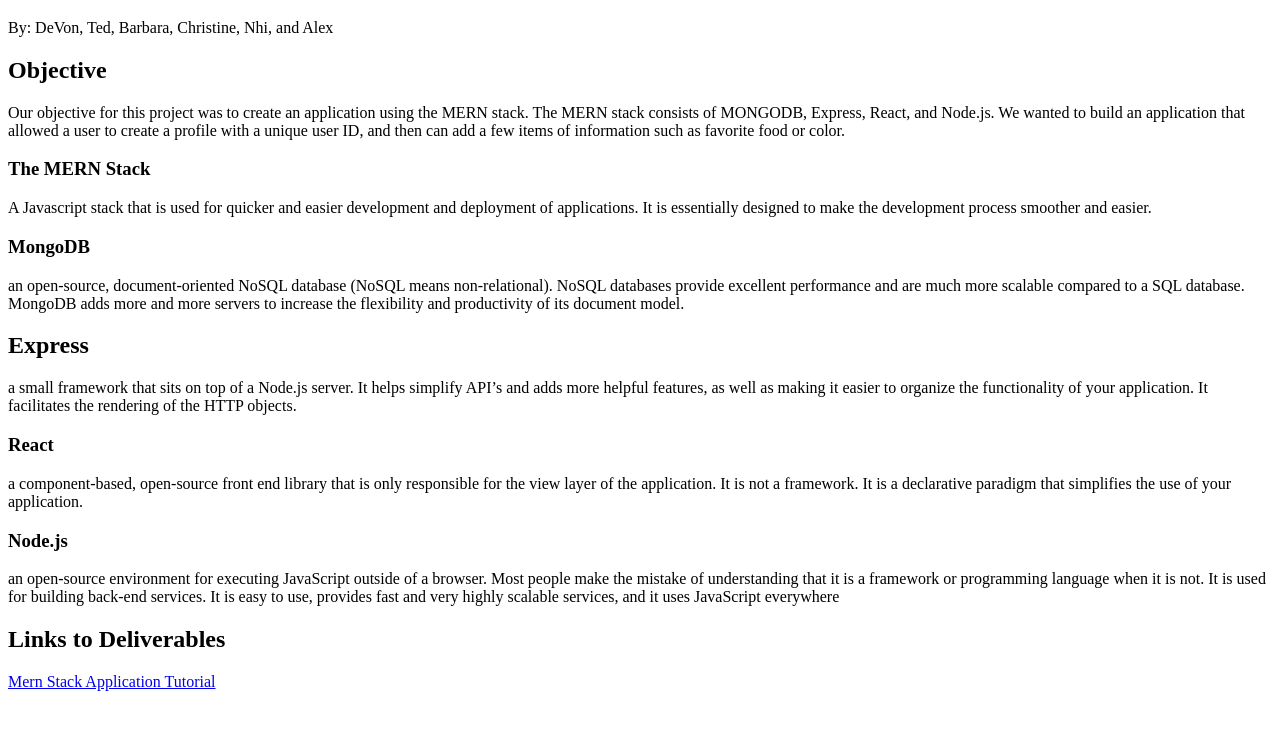
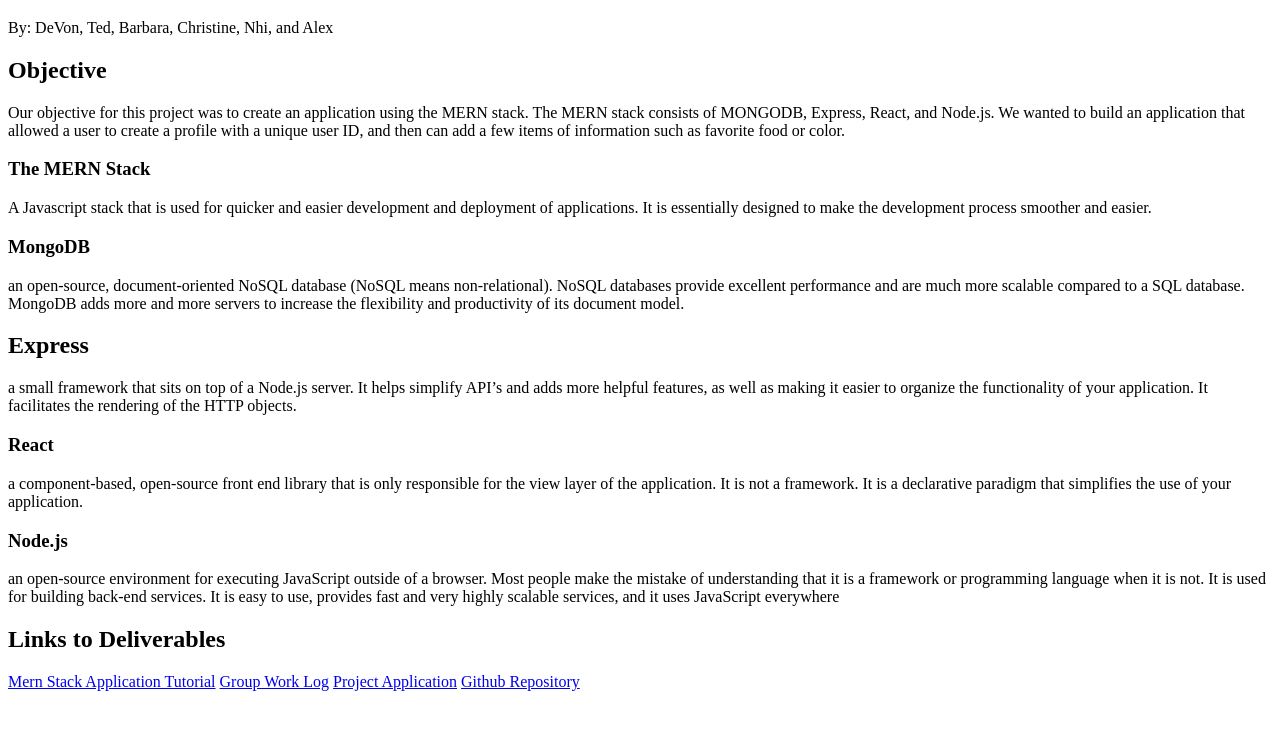
Before and after one commit to cpestana/cpestana-IT115_Final_Project_GROUP1, a plain HTML site: page index.html in a window 1280 px wide. Shown: the part 61-790 px from the top of the page. Drawn offline with Linux system fonts and the light colour scheme.

Commit message:
updated to add additional links

```diff
--- a/index.html
+++ b/index.html
@@ -32,6 +32,9 @@
 
 <h2>Links to Deliverables</h2>
 <a href="https://docs.google.com/document/d/1e9emPZ4N4iqwAK1RCHZfJR1j10nPhSKbhipirPPLZ3U/edit?usp=sharing">Mern Stack Application Tutorial</a>
+<a href="https://docs.google.com/document/d/1bypK3y7yDakXUQThdR7Te_zDa3vthOQCiUCW0nQIcOA/edit?usp=sharing">Group Work Log</a>
+<a href="https://it115-mernproject.herokuapp.com/">Project Application</a>
+<a href="https://github.com/AlexBuck1/Application-Stack-Project">Github Repository</a>
 
 </break>
 </body>
```
